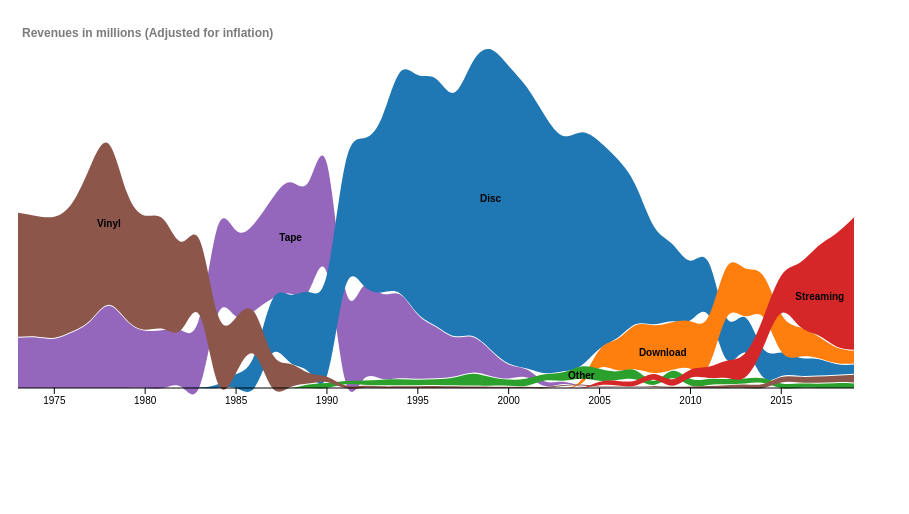
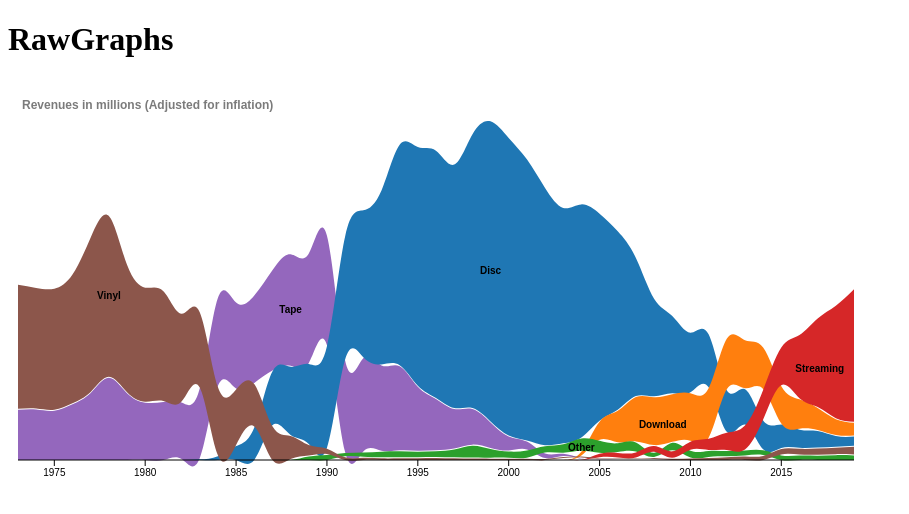
Before and after one commit to joshuaprieth/infovis, a plain HTML site: page index.html in a window 1280 px wide. Shown: the whole page, without its empty margins (0-909 px from the left). Drawn offline with Linux system fonts and the light colour scheme.

Commit message:
Update index.html

```diff
--- a/index.html
+++ b/index.html
@@ -6,6 +6,7 @@
   <title>infovis</title>
 </head>
 <body>
+<h1>RawGraphs</h1>
 <object type="image/svg+xml" data="./bump.svg"></object>
 </body>
 </html>
```
